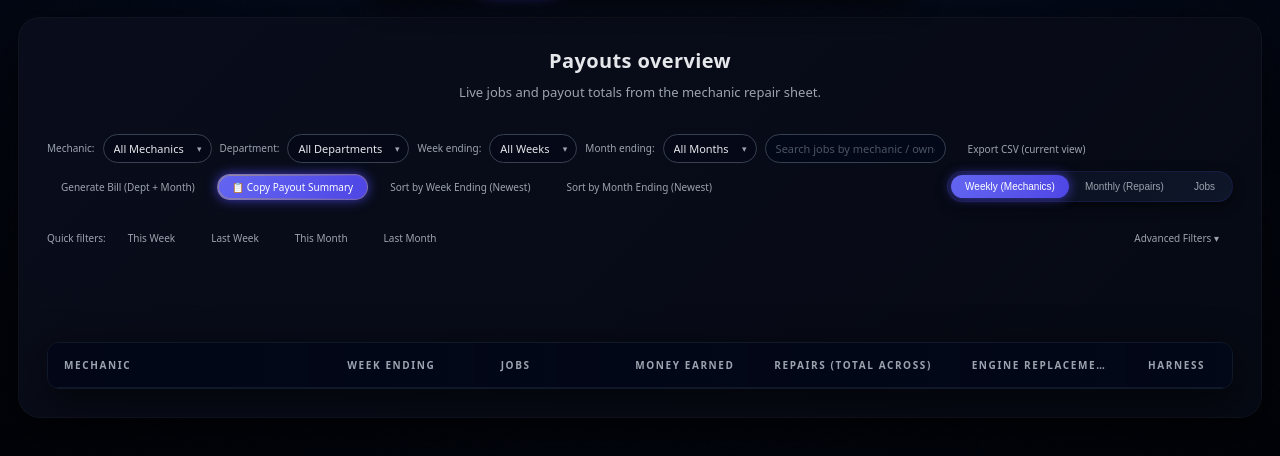
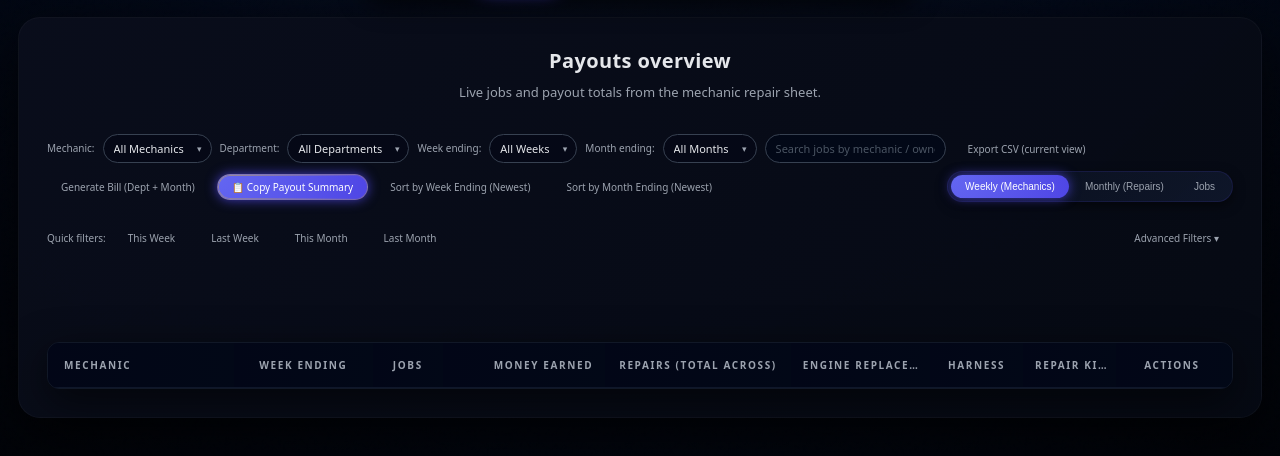
Before and after one commit to Omega248/kintsugi-dashboard, a website: page Payouts/payouts-index.html in a window 1280 px wide. Shown: the part 166-622 px from the top of the page. Drawn offline with Linux system fonts and the light colour scheme; no server answers.

Commit message:
Update CSS to properly display Actions column with copy button in weekly payouts table

```diff
--- a/Payouts/payouts-style.css
+++ b/Payouts/payouts-style.css
@@ -324,45 +324,59 @@
 
 #weeklyWrap th:nth-child(1),
 #weeklyWrap td:nth-child(1) {
-  width: 22%;
+  width: 16%;
   text-align: left;
   padding-left: 16px;
 }
 
 #weeklyWrap th:nth-child(2),
 #weeklyWrap td:nth-child(2) {
-  width: 14%;
+  width: 12%;
   text-align: center;
 }
 
 #weeklyWrap th:nth-child(3),
 #weeklyWrap td:nth-child(3) {
-  width: 7%;
+  width: 6%;
   text-align: center;
 }
 
 /* Money Earned */
 #weeklyWrap th:nth-child(4),
 #weeklyWrap td:nth-child(4) {
-  width: 16%;
+  width: 14%;
   text-align: right;
 }
 
 #weeklyWrap th:nth-child(5),
 #weeklyWrap td:nth-child(5) {
-  width: 18%;
+  width: 16%;
   text-align: center;
 }
 
 #weeklyWrap th:nth-child(6),
 #weeklyWrap td:nth-child(6) {
-  width: 14%;
+  width: 12%;
   text-align: center;
 }
 
 #weeklyWrap th:nth-child(7),
 #weeklyWrap td:nth-child(7) {
-  width: 9%;
+  width: 8%;
+  text-align: center;
+}
+
+#weeklyWrap th:nth-child(8),
+#weeklyWrap td:nth-child(8) {
+  width: 8%;
+  text-align: center;
+  padding-right: 8px;
+}
+
+/* Actions column */
+#weeklyWrap th:nth-child(9),
+#weeklyWrap td:nth-child(9) {
+  width: 10%;
   text-align: center;
   padding-right: 16px;
 }
@@ -469,12 +483,13 @@
   padding: 6px 12px;
   font-size: var(--font-size-sm);
   white-space: nowrap;
-  min-width: 85px;
+  min-width: 80px;
   border-radius: var(--radius-full);
   background: rgba(79, 70, 229, 0.15);
   color: var(--text-primary);
   border: 1px solid rgba(79, 70, 229, 0.3);
   transition: all var(--duration-fast) var(--ease-smooth);
+  cursor: pointer;
 }
 
 .btn-copy-summary:hover {
@@ -512,6 +527,23 @@
   .seg-tabs {
     width: 100%;
     justify-content: center;
+  }
+
+  /* Adjust column widths on mobile */
+  #weeklyWrap th:nth-child(1),
+  #weeklyWrap td:nth-child(1) {
+    width: 15%;
+  }
+
+  #weeklyWrap th:nth-child(4),
+  #weeklyWrap td:nth-child(4) {
+    width: 12%;
+  }
+
+  #weeklyWrap th:nth-child(9),
+  #weeklyWrap td:nth-child(9) {
+    width: 12%;
+    padding-right: 8px;
   }
 }
 
```
